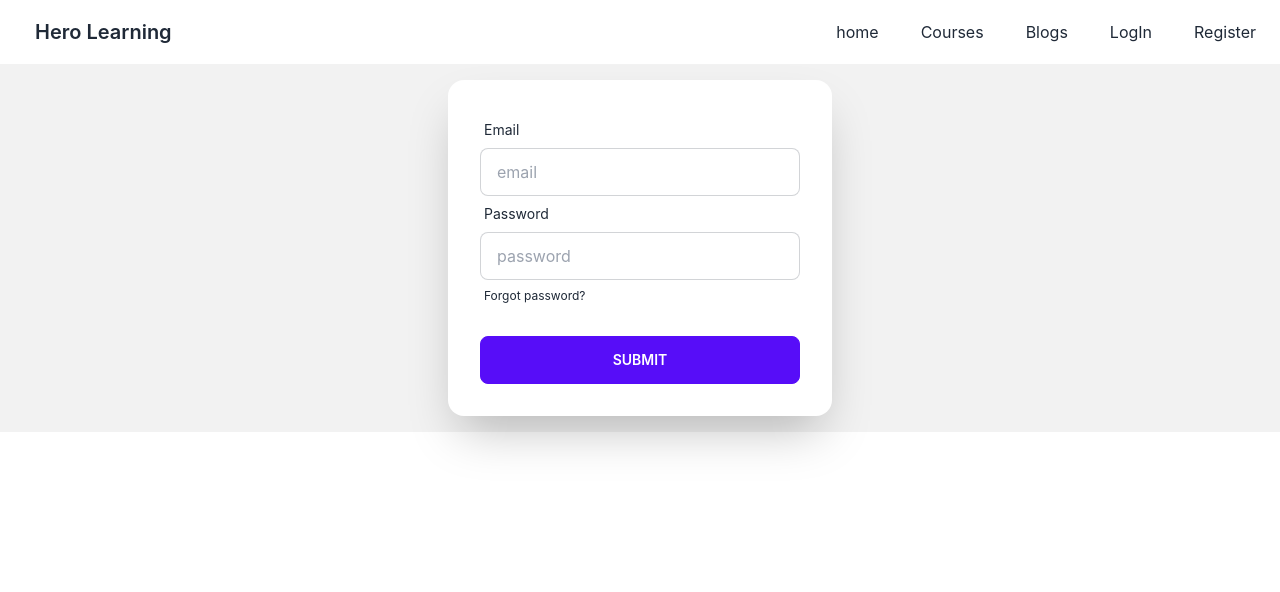
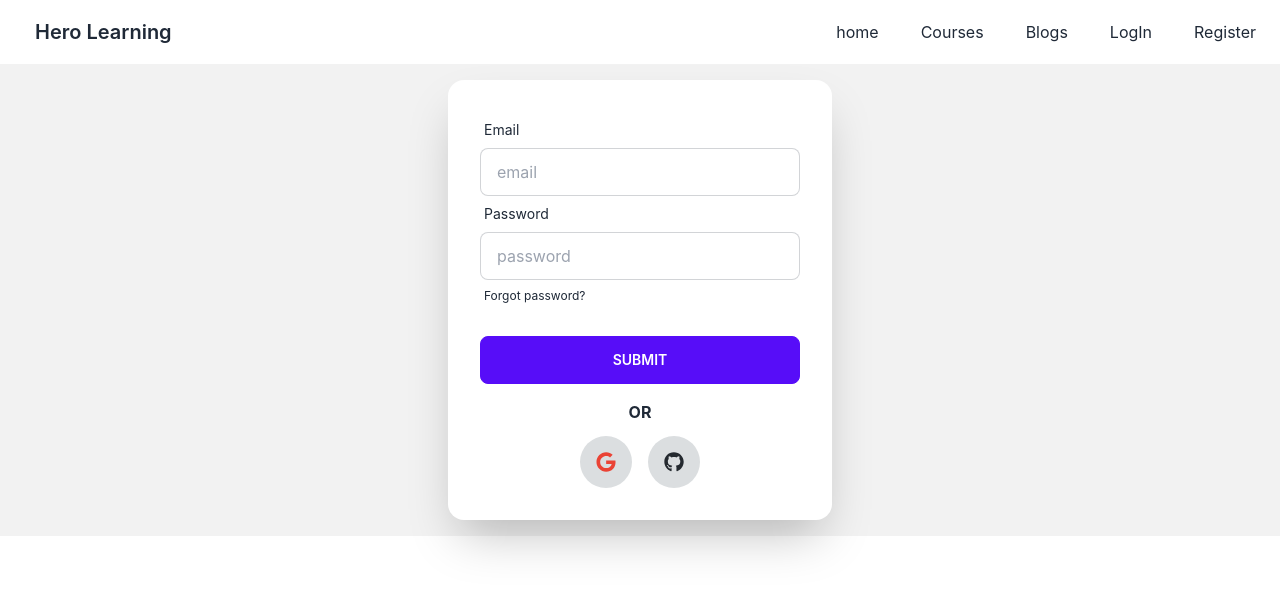
Before and after one commit to webnur/hero-learning-client, a React (Create React App) app: page /login in a window 1280 px wide. Shown: the top 592 px of the page. Built offline with nearby package versions, Linux system fonts and the light colour scheme.

Commit message:
login and register page done alhamdulillah

```diff
--- a/package.json
+++ b/package.json
@@ -9,6 +9,7 @@
     "daisyui": "^2.33.0",
     "react": "^18.2.0",
     "react-dom": "^18.2.0",
+    "react-icons": "^4.6.0",
     "react-router-dom": "^6.4.2",
     "react-scripts": "5.0.1",
     "web-vitals": "^2.1.4"
--- a/src/Pages/Login/Login.js
+++ b/src/Pages/Login/Login.js
@@ -1,4 +1,5 @@
 import React from 'react';
+import { FaGithub, FaGoogle } from 'react-icons/fa';
 import { Link } from 'react-router-dom';
 
 const Login = () => {
@@ -42,6 +43,16 @@ const Login = () => {
                             </div>
                         </form>
 
+                        <h2 className='text-center mt-2 font-bold'>OR</h2>
+                        <div className='flex justify-center mt-1'>
+                            <div className='mr-4 text-xl p-4 rounded-full google-color'>
+                                <FaGoogle className=''></FaGoogle>
+                            </div>
+                            <div className='text-xl p-4 rounded-full github-color'>
+                                <FaGithub className=''></FaGithub>
+                            </div>
+
+                        </div>
 
 
 
--- /dev/null
+++ b/src/Pages/Register/Register.css
@@ -0,0 +1,10 @@
+.google-color {
+    color: #EA4335;
+    background-color: #dbdee0;
+    cursor: pointer;
+}
+.github-color {
+    color: #24292F;
+    background-color: #dbdee0;
+    cursor: pointer;
+}
--- a/src/Pages/Register/Register.js
+++ b/src/Pages/Register/Register.js
@@ -1,5 +1,7 @@
 import React from 'react';
 import { Link } from 'react-router-dom';
+import { FaGithub, FaGoogle } from 'react-icons/fa';
+import './Register.css'
 
 const Register = () => {
 
@@ -48,8 +50,16 @@ const Register = () => {
                                 <input className='btn btn-primary' type="submit" value="Submit" />
                             </div>
                         </form>
+                        <h2 className='text-center mt-2 font-bold'>OR</h2>
+                        <div className='flex justify-center mt-1'>
+                            <div className='mr-4 text-xl p-4 rounded-full google-color'>
+                                <FaGoogle className=''></FaGoogle>
+                            </div>
+                            <div className='text-xl p-4 rounded-full github-color'>
+                                <FaGithub className=''></FaGithub>
+                            </div>
 
-
+                        </div>
 
 
                     </div>
--- a/src/components/Header/Header.js
+++ b/src/components/Header/Header.js
@@ -6,9 +6,12 @@ const Header = () => {
     return (
         <div className="navbar bg-base-400">
             <div className="flex-1">
-          <Link to className="btn btn-ghost normal-case text-xl">Hero Learning</Link>
+                <Link to='/' className="btn btn-ghost normal-case text-xl">Hero Learning</Link>
             </div>
             <div className="flex-none">
+
+
+
                 <ul className="menu menu-horizontal p-0">
                     <li> <Link to='/'>home</Link></li>
                     <li><Link to='/courses'>Courses</Link></li>
```
Also changed, not shown: 1 other file (tests, documents, lock files or other folders). Lines whose indentation alone changed are shown as unchanged.
